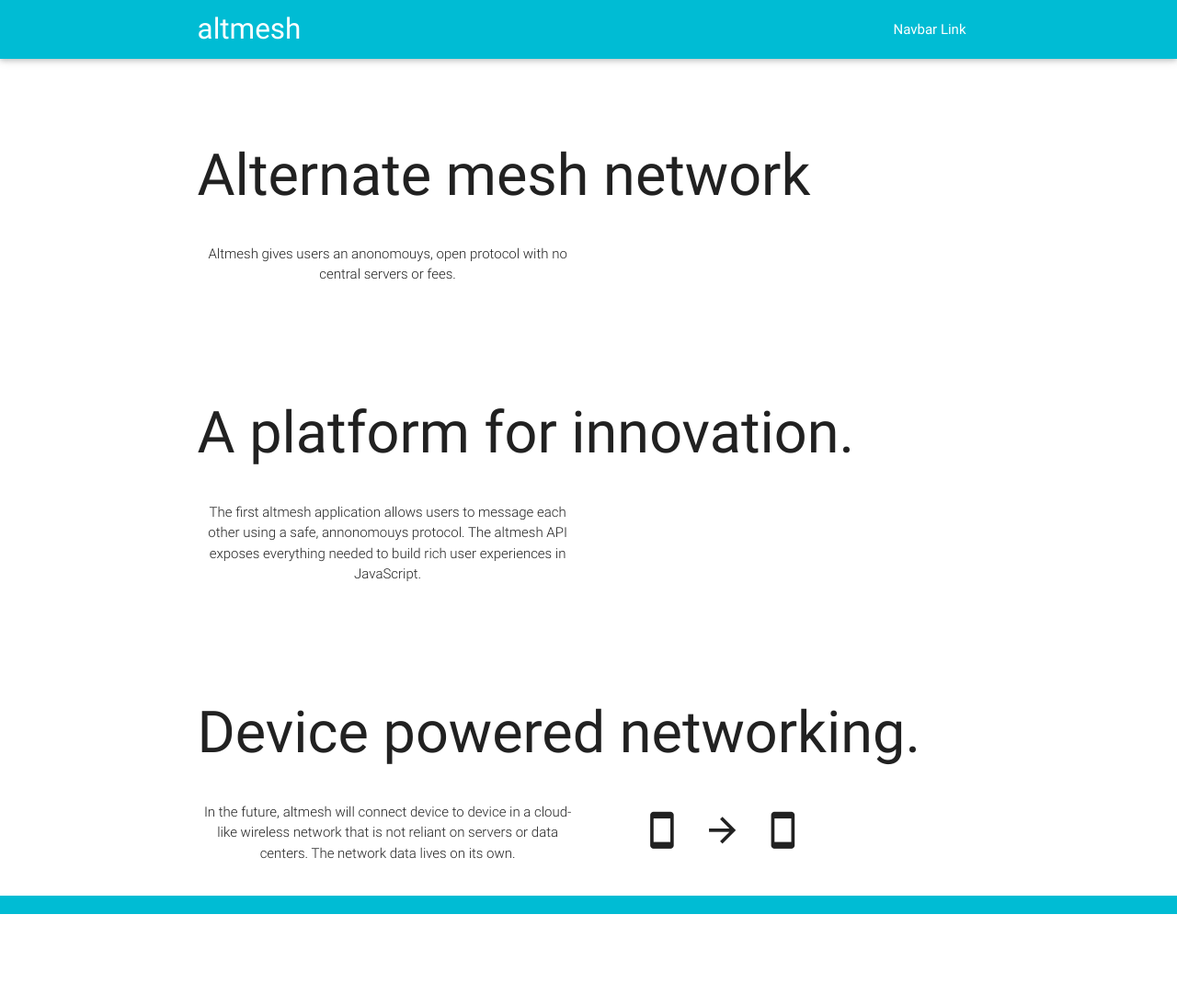
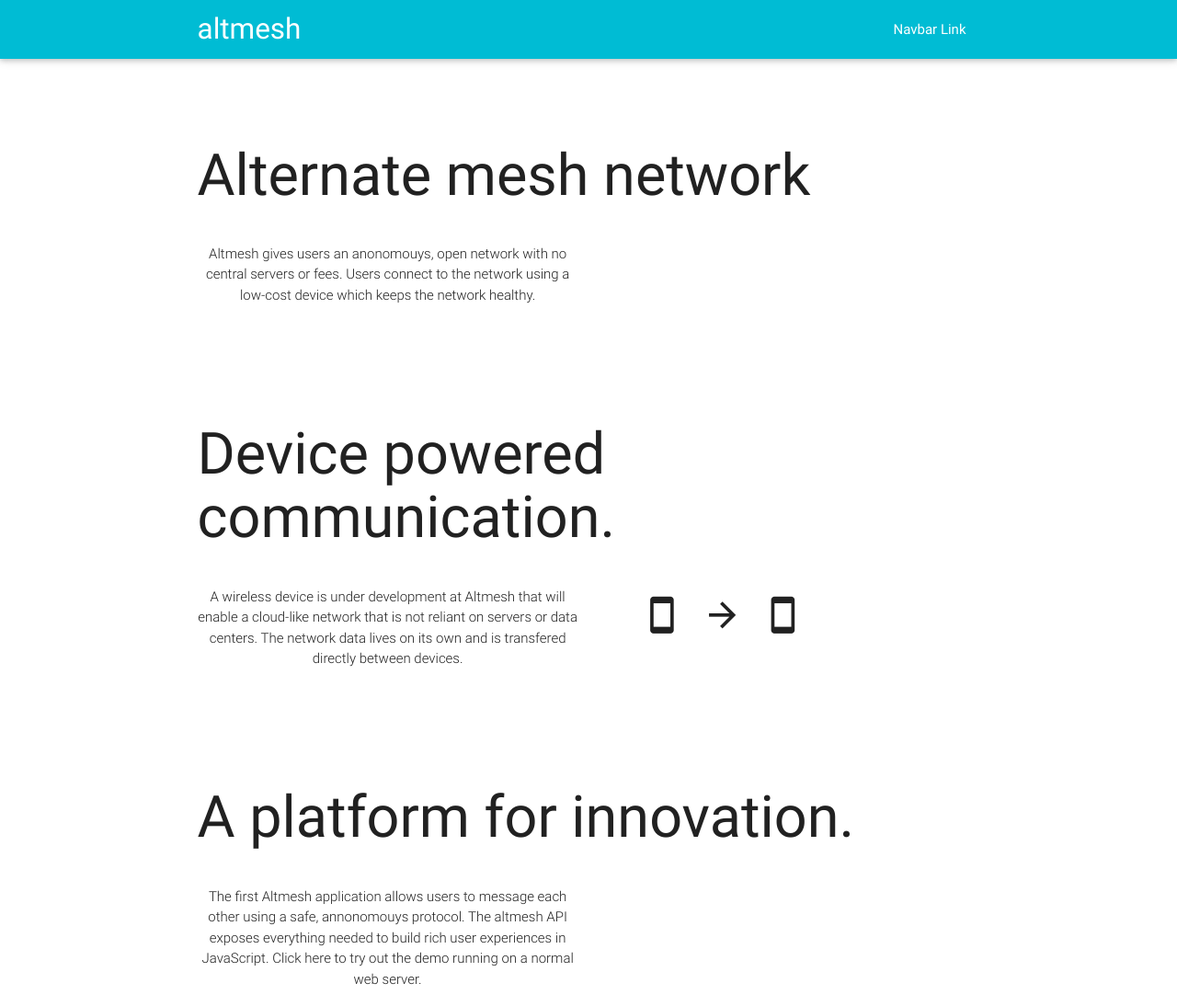
Before and after one commit to altmesh/altmesh.github.io, a plain HTML site: page index.html in a window 1280 px wide. Shown: the top 1094 px of the page at 92% size. Before the commit the page ends 1014 px from the top, so only its background shows below. Drawn offline with nearby package versions, Linux system fonts and the light colour scheme.

Commit message:
Small updates to copy.

```diff
--- a/index.html
+++ b/index.html
@@ -31,7 +31,29 @@
       <br><br>
       <h1 class="header">Alternate mesh network</h1>
       <div class="row center">
-        <p class="col s6 light">Altmesh gives users an anonomouys, open protocol with no central servers or fees.</p>
+        <p class="col s6 light">Altmesh gives users an anonomouys, open network  with no central servers or fees.
+                                Users connect to the network using a low-cost device which keeps the network healthy.</p>
+      </div>
+    </div>
+  </div>
+
+  <div class="section no-pad-bot" id="index-banner">
+    <div class="container">
+      <br><br>
+      <h1 class="header">Device powered communication.</h1>
+      <div class="row center">
+        <p class="col s6 m6 light">A wireless device is under development at Altmesh that will enable a cloud-like network
+        that is not reliant on servers or data centers. The network data lives on its own and is
+        transfered directly between devices.</p>
+
+        <h3 class="col s6 m4">
+          <i class="mdi-hardware-smartphone">
+          </i>
+          <i class="mdi-navigation-arrow-forward">
+          </i>
+          <i class="mdi-hardware-smartphone">
+          </i>
+        </h2>
       </div>
     </div>
   </div>
@@ -41,29 +63,10 @@
       <br><br>
       <h1 class="header">A platform for innovation.</h1>
       <div class="row center">
-        <p class="col s6 light">The first altmesh application allows users to message each other using a safe,
+        <p class="col s6 light">The first Altmesh application allows users to message each other using a safe,
                                 annonomouys protocol. The altmesh API exposes everything needed to build rich
-                                user experiences in JavaScript.</p>
-      </div>
-    </div>
-  </div>
-
-  <div class="section no-pad-bot" id="index-banner">
-    <div class="container">
-      <br><br>
-      <h1 class="header">Device powered networking.</h1>
-      <div class="row center">
-        <p class="col s6 m6 light">In the future, altmesh will connect device to device in a cloud-like wireless network
-                                   that is not reliant on servers or data centers. The network data lives on its own.</p>
-
-        <h3 class="col s6 m4">
-          <i class="mdi-hardware-smartphone">
-          </i>
-          <i class="mdi-navigation-arrow-forward">
-          </i>
-          <i class="mdi-hardware-smartphone">
-          </i>
-        </h2>
+                                user experiences in JavaScript. Click here to try out the demo running on a
+                                normal web server.</p>
       </div>
     </div>
   </div>
```
